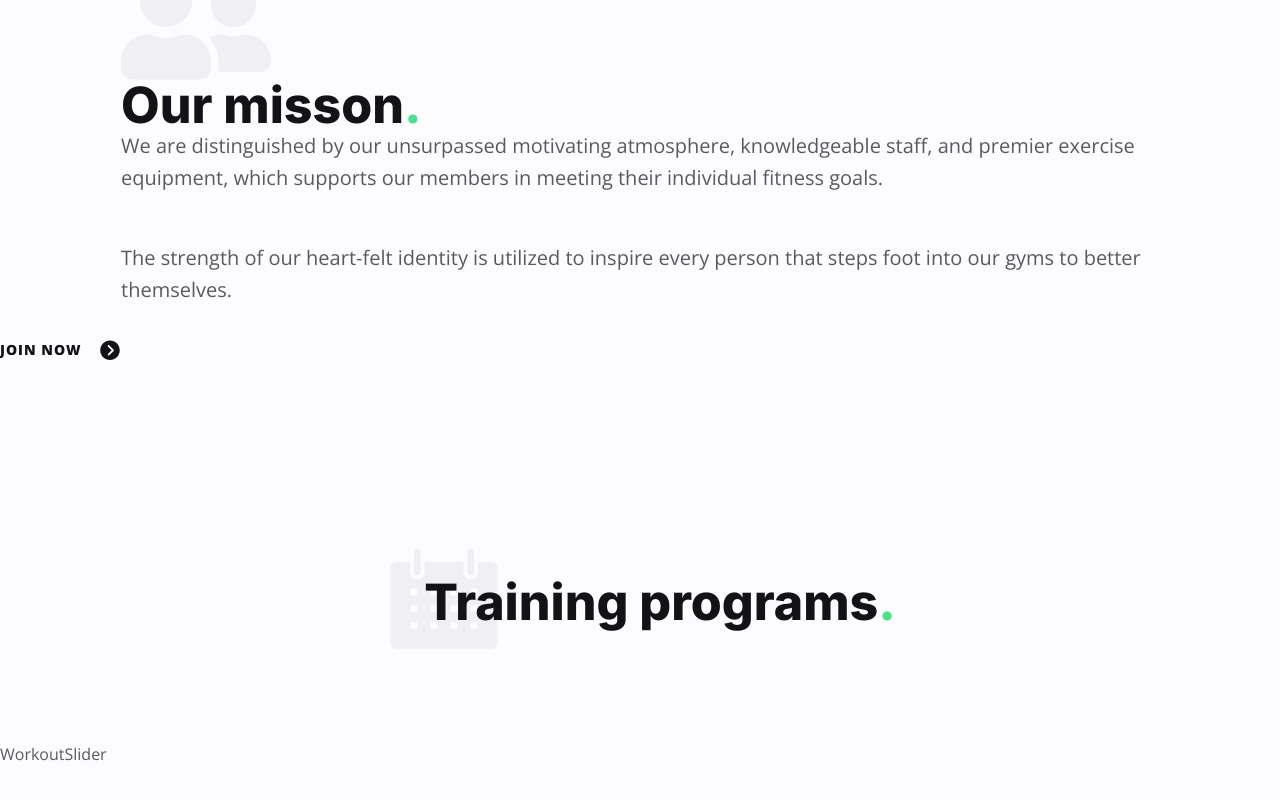
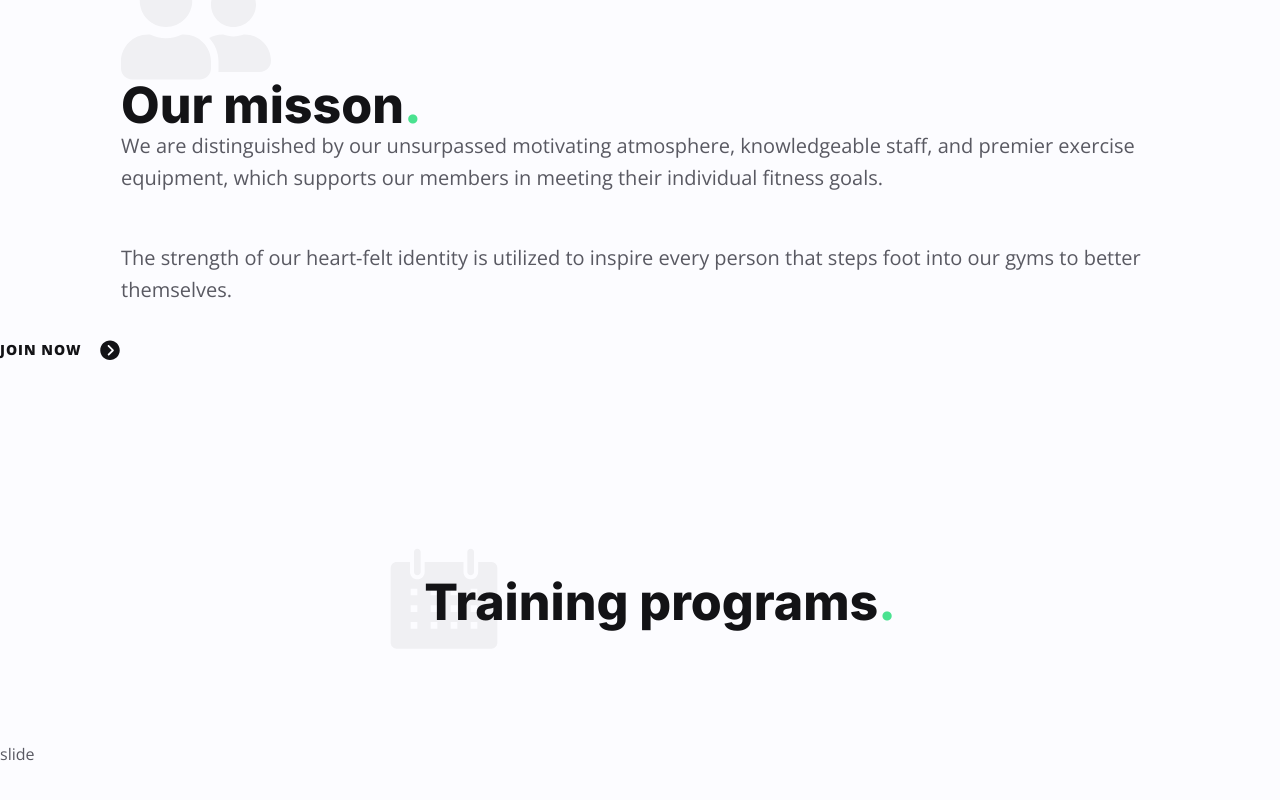
Before and after one commit to zablon-oigo/deploy-reactapp-using-terraform, a React (Vite) app: page / in a window 1280 px wide. Shown: the part 956-1756 px from the top of the page. Built offline with nearby package versions, Linux system fonts and the light colour scheme.

Commit message:
Adding workout slider component

```diff
--- a/src/components/WorkoutSlider.jsx
+++ b/src/components/WorkoutSlider.jsx
@@ -1,7 +1,20 @@
 import React from 'react'
+import {workouts} from '../data'
+import {Swiper,SwiperSlide} from 'swiper/react'
+import 'swiper/css'
+import 'swiper/css/navigation'
+import '../WorkoutSlider.css'
 
+import {} from 'swiper'
 export default function WorkoutSlider() {
+  const{programs}=workouts;
   return (
-    <div>WorkoutSlider</div>
+    <Swiper>
+      {programs.map((program,idx)=>{
+        return <SwiperSlide>
+          slide
+        </SwiperSlide>
+      })}
+    </Swiper>
   )
 }
```
